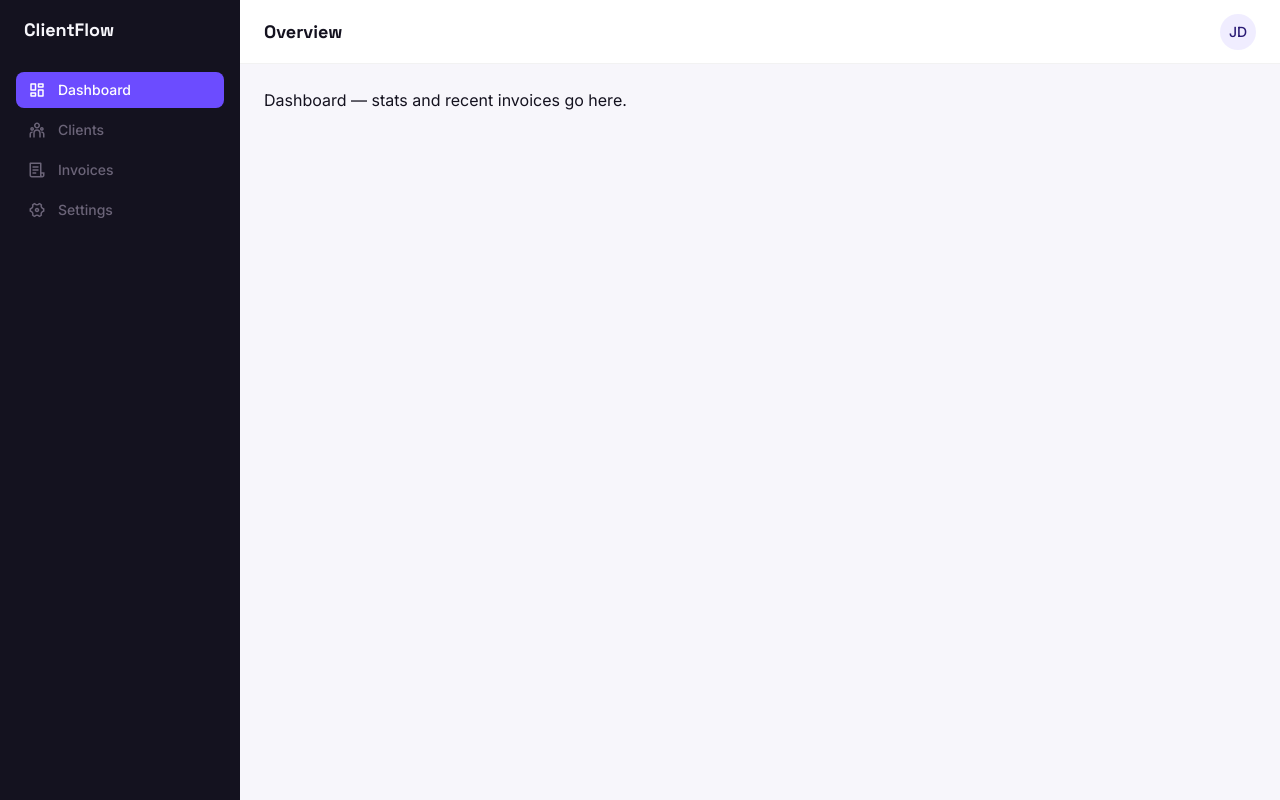
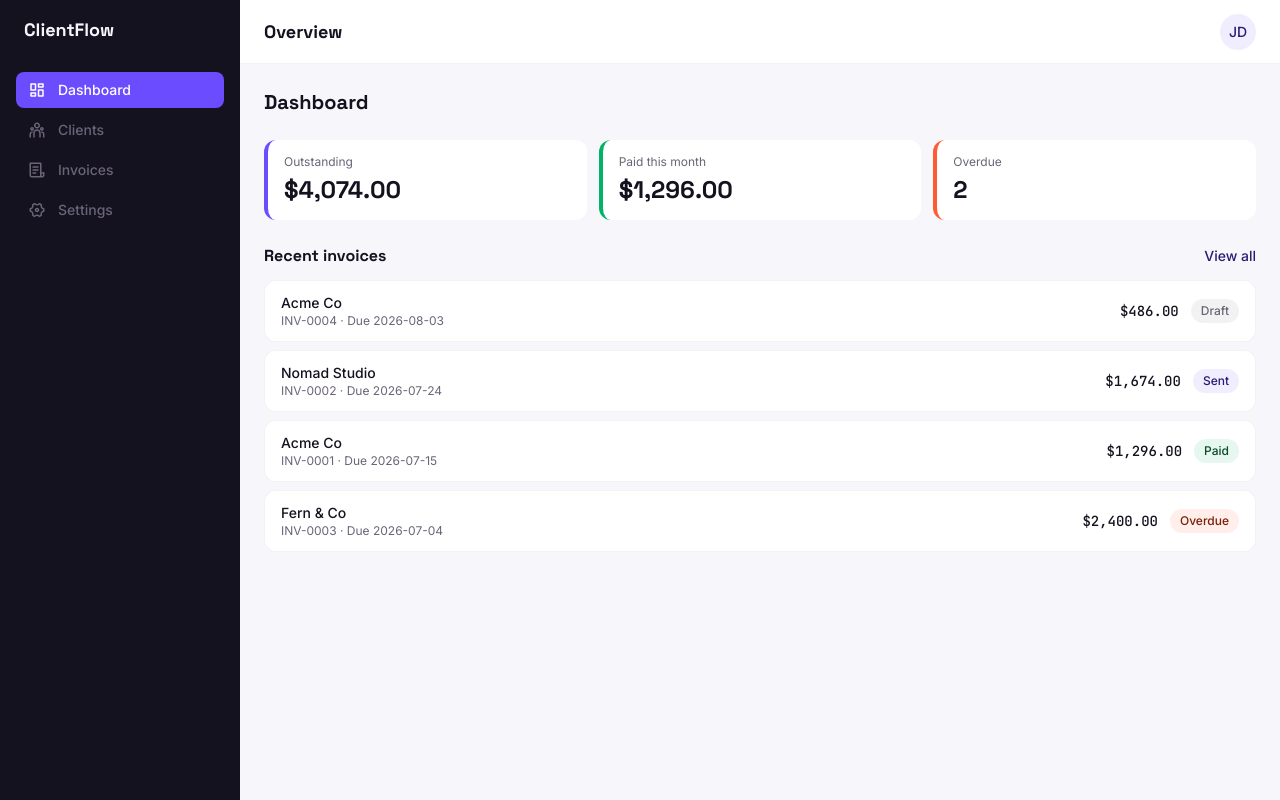
Before and after one commit to DenisKiarie3/clientflow, a React (Vite) app: page / in a window 1280 px wide. Built offline with nearby package versions, Linux system fonts and the light colour scheme.

Commit message:
feat: add dashboard with derived stats and recent invoices (#6)

```diff
--- /dev/null
+++ b/src/features/dashboard/RecentInvoices.jsx
@@ -0,0 +1,17 @@
+import InvoiceCard from '../invoices/InvoiceCard'
+
+function RecentInvoices({ invoices }) {
+  if (invoices.length === 0) {
+    return <p className="text-sm text-slate">No invoices yet.</p>
+  }
+
+  return (
+    <div className="flex flex-col gap-2">
+      {invoices.map((invoice) => (
+        <InvoiceCard key={invoice.id} invoice={invoice} />
+      ))}
+    </div>
+  )
+}
+
+export default RecentInvoices
--- /dev/null
+++ b/src/features/dashboard/StatCard.jsx
@@ -0,0 +1,10 @@
+function StatCard({ label, value, accentColor }) {
+  return (
+    <div className={`bg-white rounded-xl px-4 py-3.5 border-l-4 ${accentColor}`}>
+      <p className="text-xs text-slate">{label}</p>
+      <p className="font-display font-bold text-xl md:text-2xl text-ink mt-1">{value}</p>
+    </div>
+  )
+}
+
+export default StatCard
--- /dev/null
+++ b/src/features/dashboard/dashboardSelectors.js
@@ -0,0 +1,37 @@
+import { createSelector } from '@reduxjs/toolkit'
+import { invoicesSelectors, selectInvoicesWithClientNames } from '../invoices/invoicesSlice'
+import { calculateTotal, isOverdue } from '../../utils/invoiceCalculations'
+
+export const selectDashboardStats = createSelector(
+  [invoicesSelectors.selectAll],
+  (invoices) => {
+    const currentMonth = new Date().toISOString().slice(0, 7)
+    let outstandingTotal = 0
+    let paidThisMonthTotal = 0
+    let overdueCount = 0
+
+    invoices.forEach((invoice) => {
+      const total = calculateTotal(invoice.lineItems, invoice.taxRate)
+
+      if (invoice.status === 'sent' || invoice.status === 'overdue') {
+        outstandingTotal += total
+      }
+
+      if (invoice.status === 'paid') {
+        const paidMonth = (invoice.paidAt ?? invoice.issueDate).slice(0, 7)
+        if (paidMonth === currentMonth) paidThisMonthTotal += total
+      }
+
+      if (invoice.status === 'overdue' || isOverdue(invoice)) {
+        overdueCount += 1
+      }
+    })
+
+    return { outstandingTotal, paidThisMonthTotal, overdueCount }
+  }
+)
+
+export const selectRecentInvoices = createSelector(
+  [selectInvoicesWithClientNames],
+  (invoices) => [...invoices].sort((a, b) => b.issueDate.localeCompare(a.issueDate)).slice(0, 5)
+)
--- a/src/features/invoices/invoicesSlice.js
+++ b/src/features/invoices/invoicesSlice.js
@@ -19,7 +19,7 @@ export const editInvoice = createAsyncThunk('invoices/editInvoice', async ({ inv
 })
 
 export const markInvoicePaid = createAsyncThunk('invoices/markInvoicePaid', async (invoiceId) => {
-  return await invoicesService.updateInvoice(invoiceId, { status: 'paid' })
+  return await invoicesService.updateInvoice(invoiceId, { status: 'paid', paidAt: new Date().toISOString() })
 })
 
 export const removeInvoice = createAsyncThunk('invoices/removeInvoice', async (invoiceId) => {
--- a/src/pages/DashboardPage.jsx
+++ b/src/pages/DashboardPage.jsx
@@ -1,5 +1,53 @@
+import { useEffect } from 'react'
+import { Link } from 'react-router-dom'
+import { useAppDispatch, useAppSelector } from '../app/hooks'
+import { fetchInvoices, selectInvoicesStatus } from '../features/invoices/invoicesSlice'
+import { fetchClients, selectClientsStatus } from '../features/clients/clientsSlice'
+import { selectDashboardStats, selectRecentInvoices } from '../features/dashboard/dashboardSelectors'
+import StatCard from '../features/dashboard/StatCard'
+import RecentInvoices from '../features/dashboard/RecentInvoices'
+import { formatCurrency } from '../utils/formatCurrency'
+import { ROUTES } from '../constants/routes'
+
 function DashboardPage() {
-  return <div className="text-ink">Dashboard — stats and recent invoices go here.</div>
+  const dispatch = useAppDispatch()
+  const invoicesStatus = useAppSelector(selectInvoicesStatus)
+  const clientsStatus = useAppSelector(selectClientsStatus)
+  const stats = useAppSelector(selectDashboardStats)
+  const recentInvoices = useAppSelector(selectRecentInvoices)
+
+  useEffect(() => {
+    if (invoicesStatus === 'idle') dispatch(fetchInvoices())
+    if (clientsStatus === 'idle') dispatch(fetchClients())
+  }, [invoicesStatus, clientsStatus, dispatch])
+
+  const isLoading = invoicesStatus === 'loading' || clientsStatus === 'loading'
+
+  return (
+    <div className="flex flex-col gap-6">
+      <h2 className="font-display font-bold text-xl text-ink">Dashboard</h2>
+
+      {isLoading ? (
+        <p className="text-sm text-slate">Loading dashboard…</p>
+      ) : (
+        <>
+          <div className="grid grid-cols-1 sm:grid-cols-3 gap-3">
+            <StatCard label="Outstanding" value={formatCurrency(stats.outstandingTotal)} accentColor="border-violet" />
+            <StatCard label="Paid this month" value={formatCurrency(stats.paidThisMonthTotal)} accentColor="border-green" />
+            <StatCard label="Overdue" value={stats.overdueCount} accentColor="border-coral" />
+          </div>
+
+          <div className="flex flex-col gap-3">
+            <div className="flex items-center justify-between">
+              <h3 className="font-display font-bold text-base text-ink">Recent invoices</h3>
+              <Link to={ROUTES.INVOICES} className="text-sm text-violet-deep font-medium">View all</Link>
+            </div>
+            <RecentInvoices invoices={recentInvoices} />
+          </div>
+        </>
+      )}
+    </div>
+  )
 }
 
 export default DashboardPage
--- a/src/utils/invoiceCalculations.js
+++ b/src/utils/invoiceCalculations.js
@@ -14,3 +14,8 @@ export function calculateTotal(lineItems, taxRate) {
   const subtotal = calculateSubtotal(lineItems)
   return subtotal + calculateTax(subtotal, taxRate)
 }
+
+export function isOverdue(invoice) {
+  const today = new Date().toISOString().slice(0, 10)
+  return invoice.status === 'sent' && invoice.dueDate < today
+}
```
